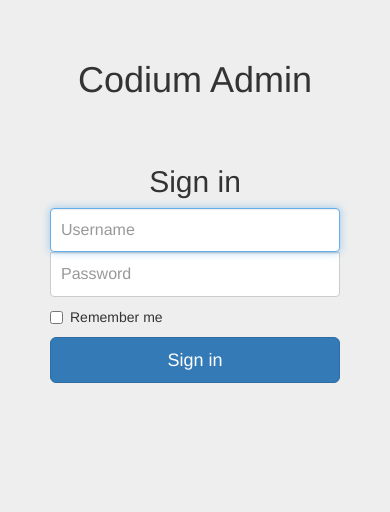
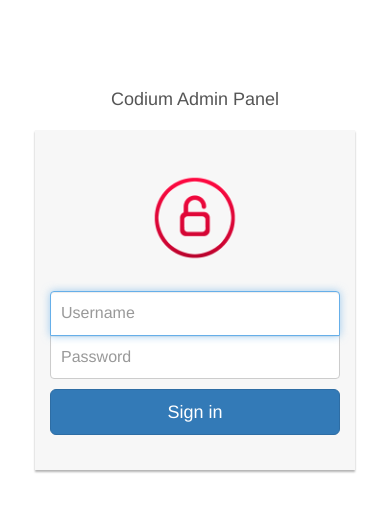
Before and after one commit to spankratov/Codium, a Python web app: template templates/index.html in a window 390 px wide. Shown: the top 512 px of the page. Run offline with Jinja, Linux system fonts and the light colour scheme; the template is opened without the code that fills it, so the values that code supplies are empty; some libraries are stand-ins or nearby versions.

Commit message:
Change login form

```diff
--- a/static/css/auth.css
+++ b/static/css/auth.css
@@ -1,51 +1,74 @@
-body {
-    padding-top: 40px;
-    padding-bottom: 40px;
-    background-color: #eee;
-}
-
-.form-auth {
+.form-signin {
     max-width: 330px;
     padding: 15px;
     margin: 0 auto;
 }
 
-.form-auth .form-auth-heading,
-.form-auth .checkbox {
+.form-signin .form-signin-heading, .form-signin .checkbox {
     margin-bottom: 10px;
 }
 
-.form-auth .form-auth-heading {
-    text-align: center;
+.form-signin .checkbox {
+    font-weight: normal;
 }
 
-.form-auth .checkbox {
-    font-weight: normal;
-    margin-left: 20px;
-}
-
-.form-auth .form-control {
+.form-signin .form-control {
     position: relative;
+    font-size: 16px;
     height: auto;
+    padding: 10px;
     -webkit-box-sizing: border-box;
     -moz-box-sizing: border-box;
     box-sizing: border-box;
-    padding: 10px;
-    font-size: 16px;
 }
 
-.form-auth .form-control:focus {
+.form-signin .form-control:focus {
     z-index: 2;
 }
 
-.form-auth input[type="email"] {
+.form-signin input[type="text"] {
     margin-bottom: -1px;
+    border-bottom-left-radius: 0;
     border-bottom-right-radius: 0;
-    border-bottom-left-radius: 0;
 }
 
-.form-auth input[type="password"] {
+.form-signin input[type="password"] {
     margin-bottom: 10px;
     border-top-left-radius: 0;
     border-top-right-radius: 0;
 }
+
+.account-wall {
+    margin-top: 20px;
+    padding: 40px 0px 20px 0px;
+    background-color: #f7f7f7;
+    -moz-box-shadow: 0px 2px 2px rgba(0, 0, 0, 0.3);
+    -webkit-box-shadow: 0px 2px 2px rgba(0, 0, 0, 0.3);
+    box-shadow: 0px 2px 2px rgba(0, 0, 0, 0.3);
+}
+
+.login-title {
+    color: #555;
+    font-size: 18px;
+    font-weight: 400;
+    display: block;
+}
+
+.profile-img {
+    width: 96px;
+    height: 96px;
+    margin: 0 auto 10px;
+    display: block;
+    -moz-border-radius: 50%;
+    -webkit-border-radius: 50%;
+    border-radius: 50%;
+}
+
+.need-help {
+    margin-top: 10px;
+}
+
+.new-account {
+    display: block;
+    margin-top: 10px;
+}
--- /dev/null
+++ b/static/css/style.css
@@ -0,0 +1,2 @@
+body{
+}
--- a/static/templates/auth/login.html
+++ b/static/templates/auth/login.html
@@ -1,12 +1,21 @@
 <div class="container">
-    <div ng-include="'static/templates/static/auth_brand.html'"></div>
-    <form class="form-auth" role="form" ng-submit="vm.login()">
-        <h2 class="form-auth-heading">Sign in</h2>
-        <input type="text" class="form-control" placeholder="Username" required autofocus ng-model="vm.username">
-        <input type="password" class="form-control" placeholder="Password" required ng-model="vm.password">
-        <label class="checkbox">
-            <input type="checkbox" value="remember-me"> Remember me
-        </label>
-        <button class="btn btn-lg btn-primary btn-block" type="submit">Sign in</button>
-    </form>
+    <div class="row">
+        <div class="col-md-4 col-md-offset-2">
+            <h1 class="text-center login-title">Codium Admin Panel</h1>
+
+            <div class="account-wall">
+                <img class="profile-img" src="/static/img/logo-login.png"
+                     alt="">
+
+                <form class="form-signin" ng-submit="vm.login()">
+                    <input type="text" class="form-control" placeholder="Username" ng-model="vm.username" required
+                           autofocus>
+                    <input type="password" class="form-control" placeholder="Password" ng-model="vm.password" required>
+                    <button class="btn btn-lg btn-primary btn-block" type="submit">
+                        Sign in
+                    </button>
+                </form>
+            </div>
+        </div>
+    </div>
 </div>
--- a/templates/index.html
+++ b/templates/index.html
@@ -5,6 +5,7 @@
     <base href="/"/>
     <link rel="stylesheet" href="/static/bower_components/bootstrap/dist/css/bootstrap.css"/>
     <link rel="stylesheet" href="/static/css/dashboard.css"/>
+    <link rel="stylesheet" href="/static/css/style.css"/>
     <link rel="stylesheet" href="/static/css/auth.css"/>
 
 </head>
```
Also changed, not shown: static/img/logo-login.png (added).
